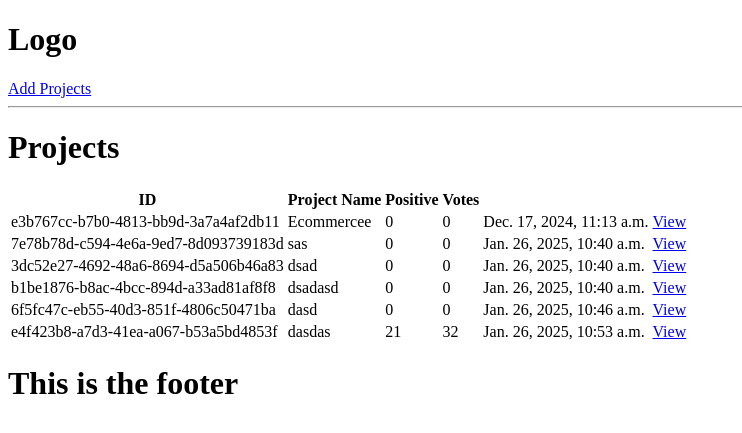
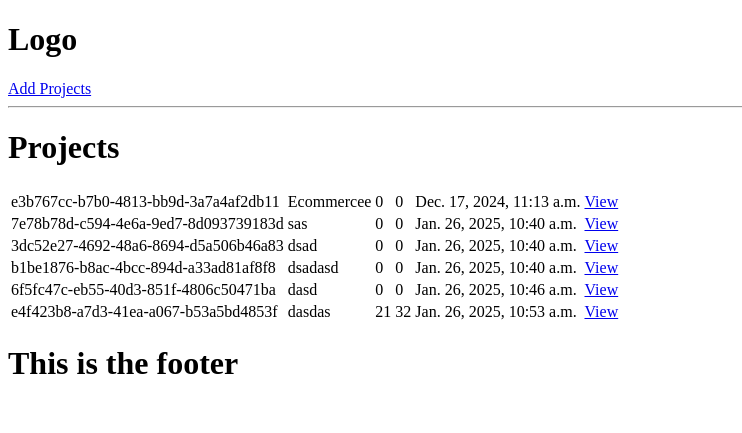
Before and after one commit to aaanishaaa/devsearch, a Django app: template projects/templates/projects/projects.html in a window 1280 px wide. Shown: the top 433 px of the page, without its empty margins (0-742 px from the left). Run offline with Django 5.2, Linux system fonts and the light colour scheme; the template is opened without the code that fills it: values that come from a table or form of the project are taken from there, others are empty; data comes from the database, SQL or seed files in the repository; tables that the repository leaves empty hold one stand-in row (values such as "Sample post").

Commit message:
frontend

```diff
--- a/projects/templates/projects/projects.html
+++ b/projects/templates/projects/projects.html
@@ -2,11 +2,6 @@
 <h1>Projects</h1>
 <table>
   <tr>
-    <th>ID</th>
-    <th>Project Name</th>
-    <th>Positive</th>
-    <th>Votes</th>
-    <th></th>
   </tr>
   {% for project in projects %}
   <tr>
```
